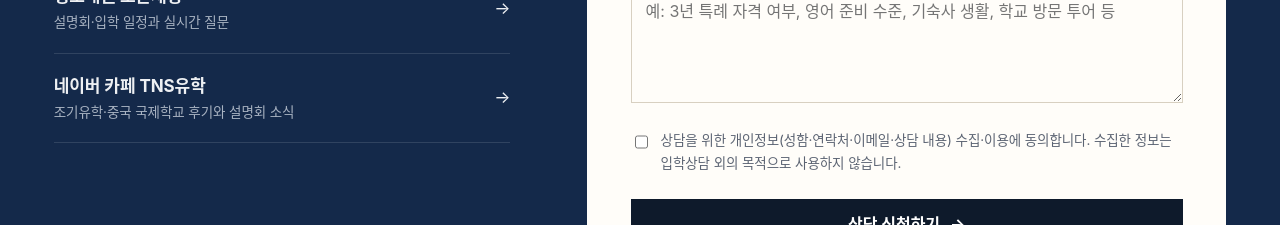
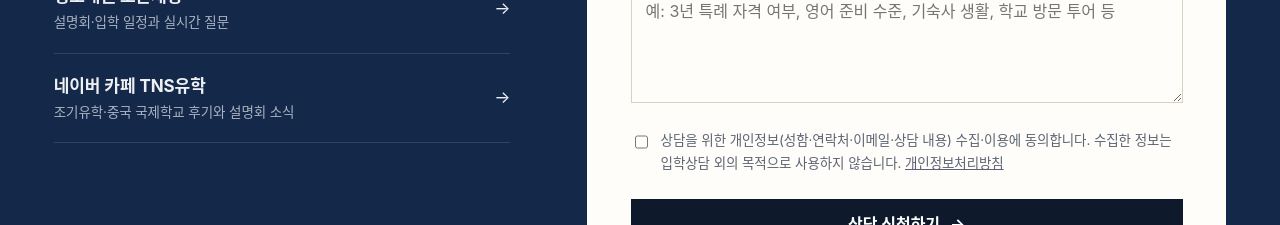
Before and after one commit to tnsuhak/qdis, a React (Vite) app: page / in a window 1280 px wide. Shown: the part 10080-10305 px from the top of the page. Built offline with nearby package versions, Linux system fonts and the light colour scheme; a web font is replaced by a local one.

Commit message:
Link consultation form to privacy policy

```diff
--- a/components/common/Consult.tsx
+++ b/components/common/Consult.tsx
@@ -87,7 +87,7 @@ export function ConsultForm() {
           </select>
         </div>
         <div className="field full"><label htmlFor="c-msg">궁금한 점</label><textarea id="c-msg" name="message" placeholder="예: 3년 특례 자격 여부, 영어 준비 수준, 기숙사 생활, 학교 방문 투어 등" /></div>
-        <label className="agree full"><input type="checkbox" name="privacy" value="동의" required /> <span>상담을 위한 개인정보(성함·연락처·이메일·상담 내용) 수집·이용에 동의합니다. 수집한 정보는 입학상담 외의 목적으로 사용하지 않습니다.</span></label>
+        <label className="agree full"><input type="checkbox" name="privacy" value="동의" required /> <span>상담을 위한 개인정보(성함·연락처·이메일·상담 내용) 수집·이용에 동의합니다. 수집한 정보는 입학상담 외의 목적으로 사용하지 않습니다. <a href={site.tns.privacy_url} target="_blank" rel="noopener noreferrer">개인정보처리방침</a></span></label>
         <div className="full">
           <button className="btn arrow" type="submit" disabled={status === 'sending'}>{status === 'sending' ? '보내는 중…' : '상담 신청하기'}</button>
           {status === 'error' && <p className="small" style={{color: 'var(--red)', marginTop: 10}}>전송에 실패했습니다. 잠시 후 다시 시도하시거나 카카오톡 채널로 문의해 주세요.</p>}
```
